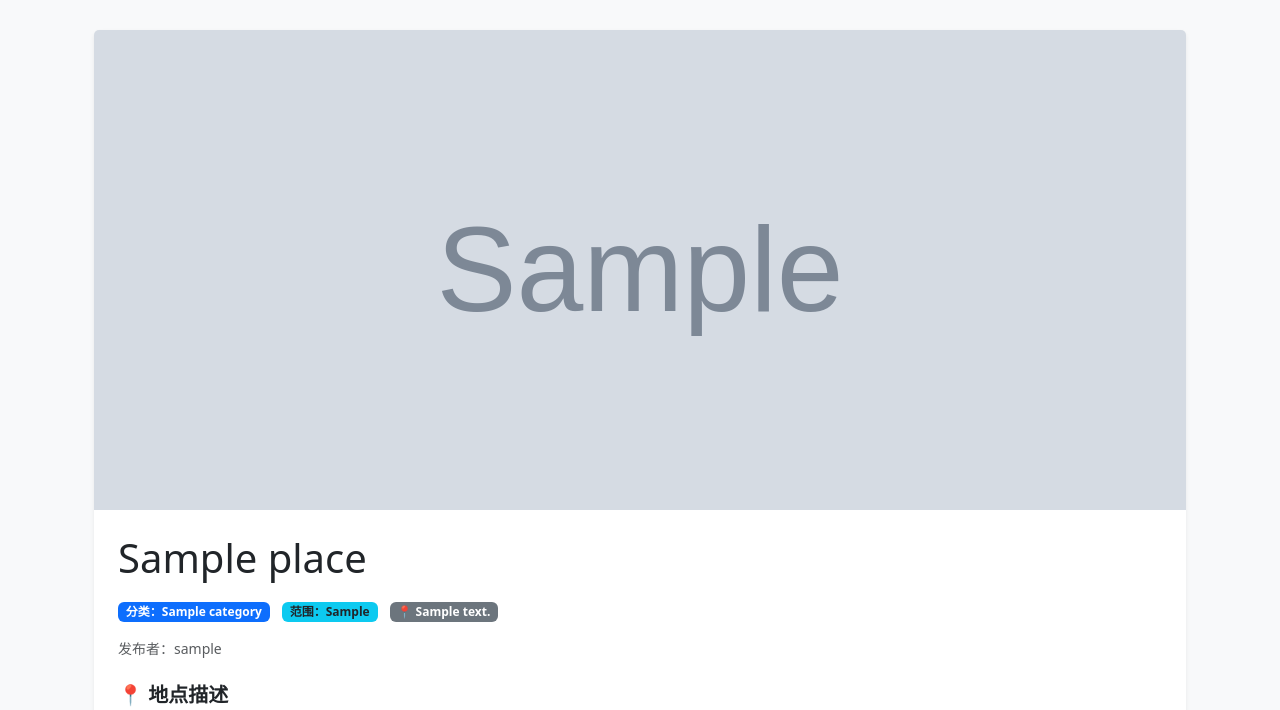
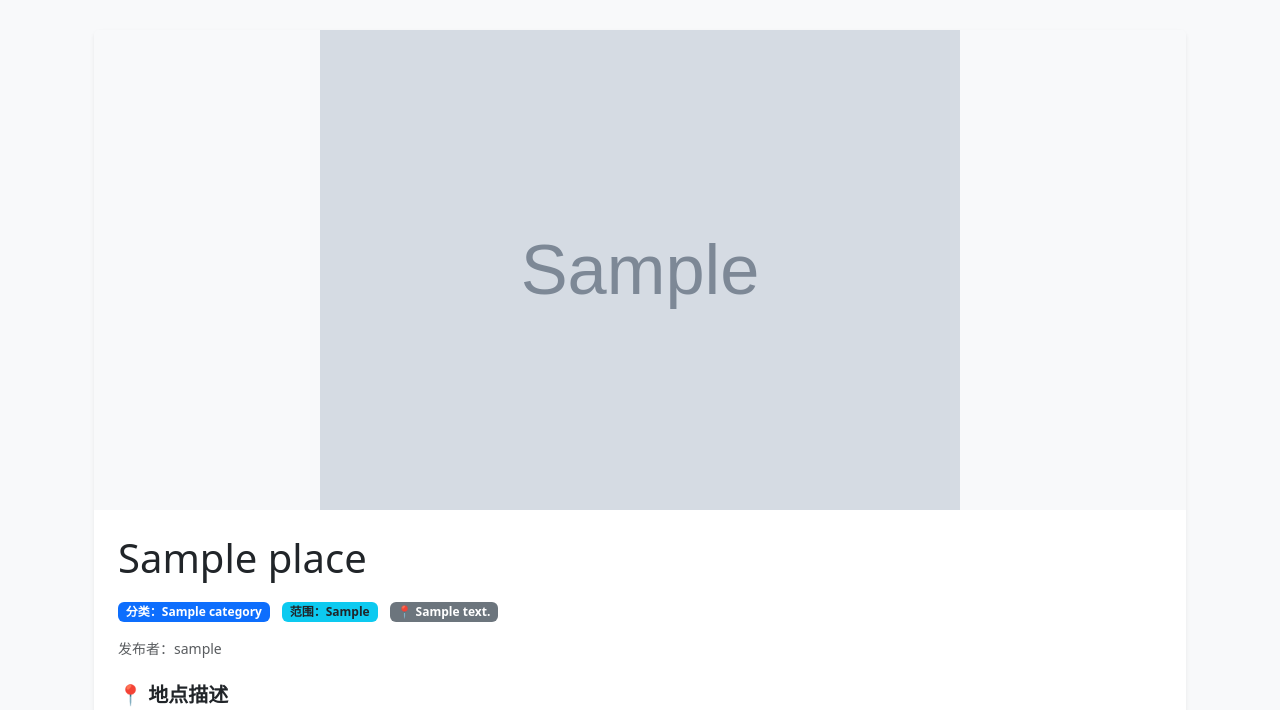
Before and after one commit to qumumekeli/campus_project, a Flask app: page /place/1 in a window 1280 px wide. Shown: the part 56-766 px from the top of the page. Run offline with Flask 3, Linux system fonts and the light colour scheme; tables that the repository leaves empty hold one stand-in row (values such as "Sample post"); grey boxes marked "Sample" are stand-in pictures.

Commit message:
修改完善图片上传不能完整展示功能“

```diff
--- a/templates/detail.html
+++ b/templates/detail.html
@@ -5,8 +5,8 @@
 <div class="container my-4">
     <div class="card shadow-sm border-0">
         {% if place.cover_image_url %}
-            <img src="{{ place.cover_image_url }}" class="card-img-top" alt="{{ place.name }}"
-                 style="max-height: 480px; object-fit: cover;">
+            <img src="{{ place.cover_image_url }}" class="card-img-top bg-light" alt="{{ place.name }}"
+                 style="max-height: 480px; object-fit: contain;">
         {% else %}
             <div class="d-flex align-items-center justify-content-center bg-light text-muted"
                  style="height: 300px;">
--- a/templates/index.html
+++ b/templates/index.html
@@ -67,7 +67,7 @@
                 <div class="col">
                     <div class="card h-100 shadow-sm border-0">
                         {% if place.cover_image_url %}
-                            <img src="{{ place.cover_image_url }}" class="card-img-top" alt="{{ place.name }}" style="height:180px; object-fit:cover;">
+                            <img src="{{ place.cover_image_url }}" class="card-img-top bg-light" alt="{{ place.name }}" style="height:180px; object-fit:contain;">
                         {% else %}
                             <div class="d-flex align-items-center justify-content-center bg-light text-muted" style="height:180px;">暂无图片</div>
                         {% endif %}
--- a/templates/my_favorites.html
+++ b/templates/my_favorites.html
@@ -12,8 +12,8 @@
                 <div class="card h-100 shadow-sm border-0">
                     {% if place.cover_image_url %}
                         <img src="{{ place.cover_image_url }}"
-                             class="card-img-top" alt="{{ place.name }}"
-                             style="height: 180px; object-fit: cover;">
+                             class="card-img-top bg-light" alt="{{ place.name }}"
+                             style="height: 180px; object-fit: contain··;">
                     {% else %}
                         <div class="d-flex align-items-center justify-content-center bg-light text-muted"
                              style="height: 180px;">
```
Also changed, not shown: static/uploads/48748922ade84ab8838690c0dbec35cf.jpg (added), static/uploads/72c03fef3cd94999b8f08eef01d84fc6.jpg (added), static/uploads/836a98cbfb5a4e1fb4f0380141eebc56.jpg (added), static/uploads/94d27dec8d4144a3ace65232a9b35f9f.jpg (added).
